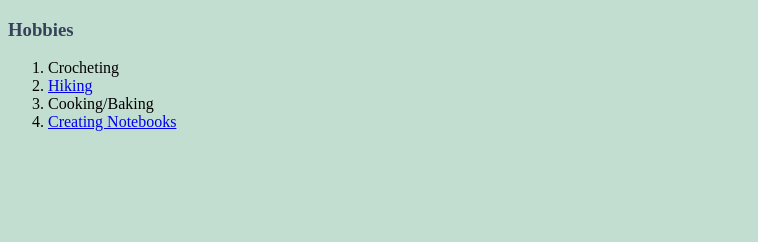
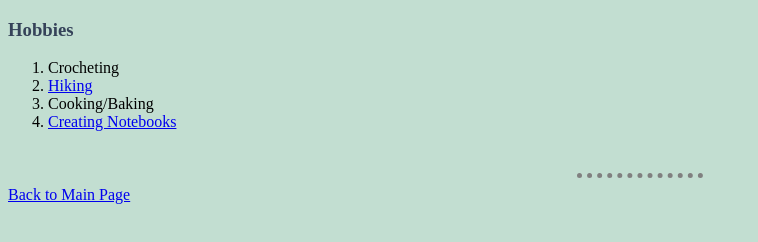
Before and after one commit to CynthiaFelker/CV, a plain HTML site: page hobbies.html in a window 1280 px wide. Shown: the whole page, without its empty margins (0-758 px from the left). Drawn offline with Linux system fonts and the light colour scheme.

Commit message:
Update hobbies.html

```diff
--- a/hobbies.html
+++ b/hobbies.html
@@ -13,5 +13,8 @@
       <li>Cooking/Baking</li>
       <li><a href="https://www.amazon.com/s?k=Cynthia+Felker&crid=1GYJRMKQKBBE0&sprefix=cynthia+felker%2Caps%2C46&ref=nb_sb_noss">Creating Notebooks</a></li>
     </ol>
+      <br />
+    <hr>
+    <a href="index.html">Back to Main Page</a>
   </body>
 </html>
```
